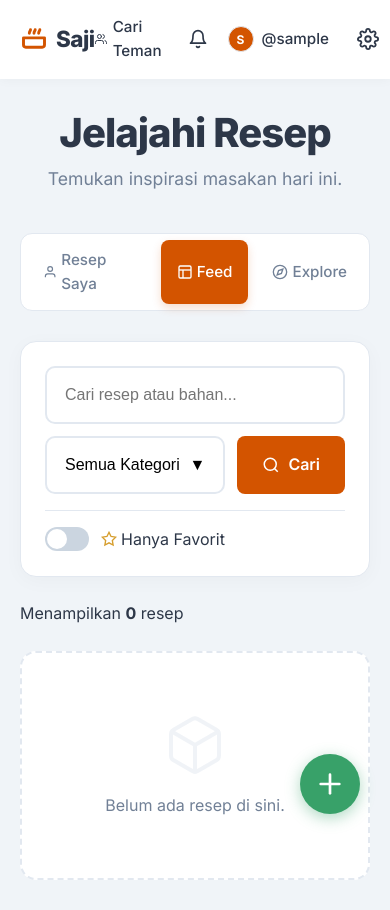
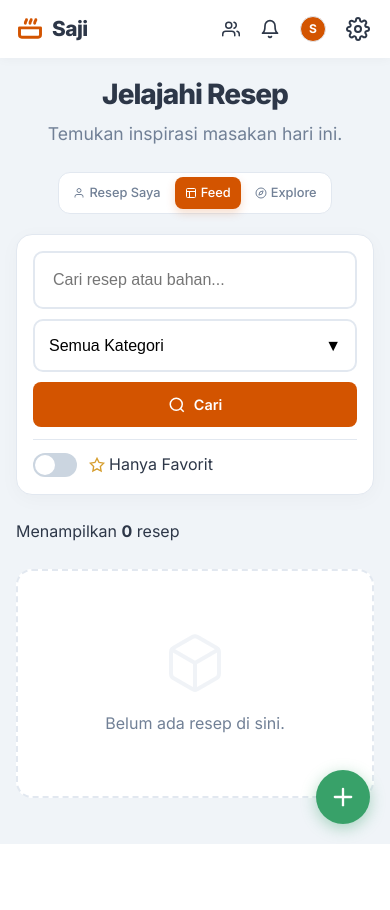
Before and after one commit to KarsaDev314/Saji, a Flask app: page / in a window 390 px wide. After the commit the page ends 844 px from the top, so only its background shows below. Run offline with Flask 3, Linux system fonts and the light colour scheme; the visitor is signed in with stand-in values (Sample User, id 1); data comes from the database, SQL or seed files in the repository; data that the repository does not hold is empty.

Commit message:
fix: mobile layout responsive

```diff
--- a/static/style.css
+++ b/static/style.css
@@ -74,7 +74,7 @@ body, p, li, input, textarea, select, button { font-size: 1rem; line-height: 1.6
 .brand svg { transition: transform 0.2s; color: var(--primary); }
 .brand:hover svg { transform: rotate(-10deg) scale(1.1); }
 
-.nav-links { display: flex; align-items: center; gap: 20px; flex-wrap: nowrap; }
+.nav-links { display: flex; align-items: center; gap: 20px; flex-wrap: wrap; }
 .nav-link-icon {
     display: inline-flex; align-items: center; gap: 6px;
     color: var(--text-main); text-decoration: none;
@@ -142,6 +142,9 @@ body, p, li, input, textarea, select, button { font-size: 1rem; line-height: 1.6
     box-shadow: 0 0 0 4px rgba(211, 84, 0, 0.1);
 }
 .form-group textarea { resize: vertical; min-height: 120px; }
+.form-row { display: flex; gap: 16px; flex-wrap: wrap; }
+.form-row .flex-1 { flex: 1; min-width: 180px; }
+.form-row .flex-2 { flex: 2; min-width: 240px; }
 
 /* =========================================================
    5. HALAMAN BERANDA (INDEX)
@@ -463,10 +466,12 @@ body, p, li, input, textarea, select, button { font-size: 1rem; line-height: 1.6
     box-shadow: 0 0 0 3px #ffffff, 0 0 0 6px var(--primary) !important;
     border-radius: 6px;
     z-index: 999 !important;
-}/* ===== FIX AUTH FULL SCREEN (INSTAGRAM STYLE) ===== */
+}
+
+/* ===== FIX AUTH FULL SCREEN (INSTAGRAM STYLE) ===== */
 .auth-wrapper {
     position: fixed !important;
-    top: 60px !important; /* Sesuaikan tinggi navbar */
+    top: 60px !important;
     left: 0 !important;
     width: 100vw !important;
     height: calc(100vh - 60px) !important;
@@ -672,3 +677,119 @@ body, p, li, input, textarea, select, button { font-size: 1rem; line-height: 1.6
     color: var(--text-muted);
     font-size: 0.95rem;
 }
+
+/* =========================================================
+   11. MOBILE RESPONSIVE (max-width: 768px)
+   ========================================================= */
+@media (max-width: 768px) {
+    /* --- Typography --- */
+    h1 { font-size: 1.75rem; }
+    h2 { font-size: 1.35rem; }
+    h3 { font-size: 1.05rem; }
+    .page-header h1 { font-size: 1.75rem; }
+    .header-info h1 { font-size: 1.75rem; }
+    .profile-info h1 { font-size: 1.75rem; }
+    .error-code { font-size: 4rem; }
+    .text-muted { font-size: 0.8rem; }
+
+    /* --- Container --- */
+    .container { padding: 0 16px; margin: 20px auto; }
+    .card { padding: 20px; }
+    .form-card { padding: 20px; gap: 16px; }
+    .page-header { margin-bottom: 24px; }
+
+        /* --- Navbar --- */
+    .navbar-inner { padding: 12px 16px; display: flex; justify-content: space-between; align-items: center; flex-wrap: nowrap; }
+    .brand { font-size: 1.3rem; flex-shrink: 0; }
+    .nav-links { gap: 12px; flex-wrap: nowrap; align-items: center; }
+
+    /* Sembunyiin teks, sisain icon */
+    .nav-text { display: none !important; }
+
+    .nav-link-icon, .nav-icon, .btn-settings { padding: 4px; gap: 0; }
+    .btn-settings svg { width: 24px; height: 24px; }
+
+    /* --- Auth (bebasin dari position: fixed) --- */
+    .auth-wrapper {
+        position: static !important;
+        height: auto !important;
+        width: 100% !important;
+        min-height: calc(100vh - 60px);
+        padding: 20px 16px !important;
+        flex-direction: column !important;
+    }
+    .auth-left { display: none !important; }
+    .auth-right { padding: 0 !important; flex: 1; }
+    .auth-box { padding: 24px; max-width: 100%; }
+
+    /* --- Grid --- */
+    .recipe-grid { grid-template-columns: 1fr; gap: 16px; }
+    .user-grid { grid-template-columns: 1fr; gap: 16px; }
+    .recipe-card .card-body { padding: 18px; }
+    .card-body h3 { font-size: 1.2rem; }
+
+    /* --- Filter --- */
+    .filter-bar { padding: 16px; gap: 12px; }
+    .filter-inputs { flex-direction: column; gap: 10px; }
+    .input-search,
+    .search-wrapper,
+    .custom-dropdown,
+    .search-wrapper .input-search { min-width: 0; width: 100%; }
+    .dropdown-btn { padding: 12px 14px; }
+    .filter-checkbox { flex-wrap: wrap; gap: 8px; padding-top: 12px; }
+
+    /* --- Mode switcher --- */
+    .mode-switcher-wrapper { margin-bottom: 20px; }
+    .mode-switcher { flex-wrap: wrap; justify-content: center; gap: 4px; padding: 4px; }
+    .mode-switcher a { padding: 6px 10px; font-size: 0.8rem; }
+    .mode-switcher a svg { width: 12px; height: 12px; }
+
+    /* --- Detail resep --- */
+    .detail-header { flex-direction: column; gap: 16px; }
+    .header-actions { width: 100%; gap: 8px; }
+    .header-actions form { flex: 1; display: flex; }
+    .header-actions form button { width: 100%; }
+    .header-actions > a { flex: 1; justify-content: center; }
+
+    /* --- Interaction bar (rating + like) --- */
+    .interaction-bar { justify-content: stretch; }
+    .interaction-group { width: 100%; justify-content: space-between; padding: 10px 14px; }
+    .star-rating label { font-size: 1.3rem; }
+
+    /* --- Profil --- */
+    .profile-header-card { flex-direction: column; align-items: stretch; padding: 20px; }
+    .profile-actions { width: 100%; }
+    .profile-actions form,
+    .profile-actions .btn-primary,
+    .profile-actions .btn-outline { width: 100%; }
+    .profile-stats { padding: 16px 12px; gap: 12px; justify-content: space-around; }
+    .stat-item strong { font-size: 1.3rem; }
+    .stat-item span { font-size: 0.75rem; }
+
+    /* --- Form row --- */
+    .form-row { flex-direction: column; gap: 16px; }
+    .form-row .flex-1, .form-row .flex-2 { min-width: 0; }
+
+    /* --- Komentar --- */
+    .comment-header { flex-wrap: wrap; gap: 4px; }
+    .comment-item { padding: 12px 14px; }
+    .comment-replies { padding-left: 12px; }
+
+    /* --- Modal --- */
+    .modal-box { width: 92vw !important; max-width: 92vw !important; padding: 20px; }
+    .crop-container { height: 280px; }
+
+    /* --- FAB --- */
+    .fab-button { bottom: 20px; right: 20px; width: 54px; height: 54px; }
+    .fab-button svg { width: 28px; height: 28px; }
+
+    /* --- Admin bug table (nggak muat di HP) --- */
+    .admin-bugs-table { font-size: 0.8rem; }
+    .admin-bugs-table th,
+    .admin-bugs-table td { padding: 8px !important; }
+
+    /* --- Button umum --- */
+    .btn-primary, .btn-outline, .btn-danger,
+    .btn-warning, .btn-success { padding: 10px 18px; font-size: 0.9rem; }
+    .btn-lg { padding: 12px 24px; font-size: 0.95rem; }
+}
--- a/templates/base.html
+++ b/templates/base.html
@@ -35,10 +35,10 @@
             <div class="nav-links">
                 {% if current_user.is_authenticated %}
                     <!-- Cari Teman -->
-                    <a href="{{ url_for('daftar_pengguna') }}" class="nav-link-icon">
-                        {{ icons.user_plus() }}
-                        Cari Teman
-                    </a>
+<a href="{{ url_for('daftar_pengguna') }}" class="nav-link-icon" title="Cari Teman">
+    {{ icons.user_plus() }}
+    <span class="nav-text">Cari Teman</span>
+</a>
 
                     <!-- Notifikasi -->
                     <a href="{{ url_for('notifikasi') }}" class="nav-icon" title="Notifikasi">
@@ -57,7 +57,7 @@
                                 {{ current_user.username[0]|upper }}
                             </div>
                         {% endif %}
-                        <span>@{{ current_user.username }}</span>
+                        <span class="nav-text">@{{ current_user.username }}</span>
                     </a>
 
                     <!-- Settings Dropdown -->
```
Also changed, not shown: 1 other file.
